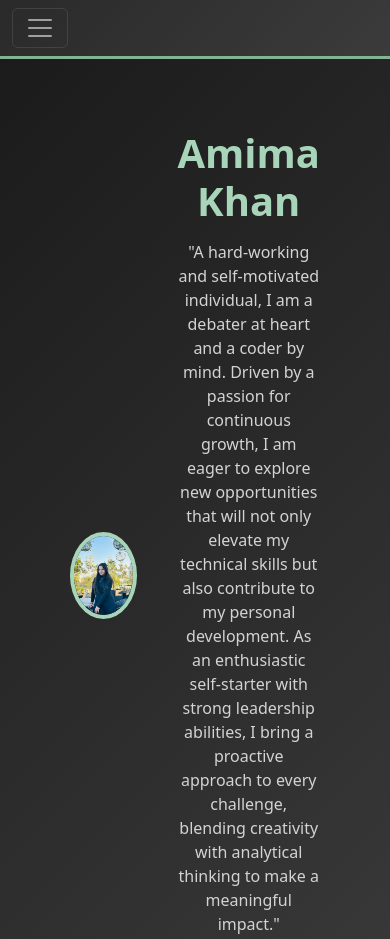
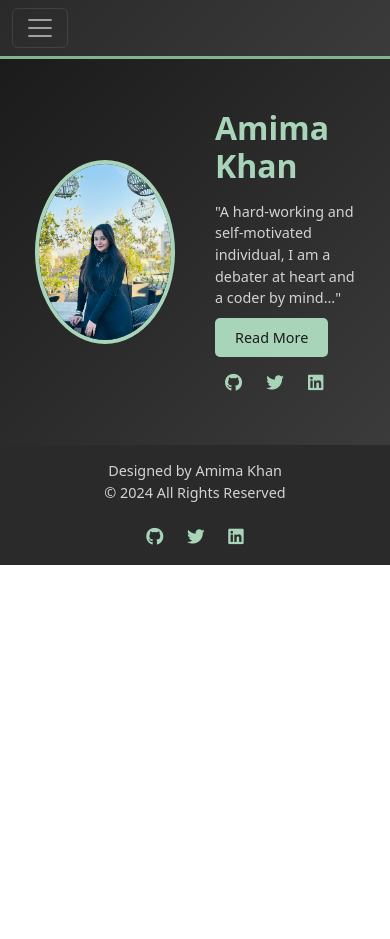
Before and after one commit to AmimaKhan002/PORTFOLIO-, a plain HTML site: page index.html in a window 390 px wide. Shown: the top 939 px of the page. After the commit the page ends 844 px from the top, so only its background shows below. Drawn offline with nearby package versions, Linux system fonts and the light colour scheme.

Commit message:
Update index.html

```diff
--- a/index.html
+++ b/index.html
@@ -11,7 +11,6 @@
     <link href="https://cdnjs.cloudflare.com/ajax/libs/font-awesome/6.0.0-beta3/css/all.min.css" rel="stylesheet">
     <style>
         /* Navbar styling */
-
         .navbar {
             background: linear-gradient(135deg, #2a2a2a, #3b3b3b);
             border-bottom: 3px solid #82b392;
@@ -31,10 +30,6 @@
             color: #a8d5ba;
         }
 
-        .navbar-nav {
-            margin: 0 auto;
-        }
-
         .section {
             background-color: #1b1b1b;
             color: #fff;
@@ -51,24 +46,17 @@
             animation: fadeIn 1.5s ease-in-out;
         }
 
-        .container {
-            max-width: 800px;
-        }
-        /* Intro Section Styling */
-
         .intro-section {
             display: flex;
             flex-wrap: wrap;
             align-items: center;
-            padding: 50px;
+            padding: 30px 15px;
             background: linear-gradient(135deg, #1b1b1b, #3b3b3b);
             color: #fff;
-            animation: fadeIn 2s ease-in-out;
         }
 
         .intro-text {
             flex: 1;
-            text-align: center;
             padding: 20px;
         }
 
@@ -97,7 +85,6 @@
         .social-links a:hover {
             color: #fff;
         }
-        /* Read More Button Styling */
 
         .read-more-btn {
             margin-top: 20px;
@@ -115,7 +102,6 @@
             background-color: #82b392;
             color: #fff;
         }
-        /* Profile Picture Styling */
 
         .profile-picture {
             flex: 1;
@@ -131,9 +117,7 @@
             border-radius: 50%;
             border: 4px solid #a8d5ba;
             object-fit: cover;
-            animation: zoomIn 2s ease-in-out;
         }
-        /* Footer Styling */
 
         .footer {
             background: #2a2a2a;
@@ -156,32 +140,28 @@
         .footer .social-links a:hover {
             color: #fff;
         }
-        /* Animations */
 
-        @keyframes fadeIn {
-            from {
-                opacity: 0;
+        @media (max-width: 768px) {
+            .intro-text h1 {
+                font-size: 2rem;
             }
-            to {
-                opacity: 1;
+
+            .intro-text p {
+                font-size: 0.9rem;
             }
-        }
 
-        @keyframes zoomIn {
-            from {
-                transform: scale(0.8);
-                opacity: 0;
+            .read-more-btn {
+                font-size: 0.9rem;
             }
-            to {
-                transform: scale(1);
-                opacity: 1;
+
+            .footer {
+                flex-direction: column;
             }
         }
     </style>
 </head>
 
 <body>
-
     <!-- Navbar -->
     <nav class="navbar navbar-expand-lg navbar-dark">
         <div class="container">
@@ -190,47 +170,31 @@
             </button>
             <div class="collapse navbar-collapse justify-content-center" id="navbarNav">
                 <ul class="navbar-nav">
-                    <li class="nav-item"><a class="nav-link active" href="./home.html"><i class="fas fa-home"></i> Home</a>
-                    </li>
-                    <li class="nav-item"><a class="nav-link" href="./about.html"><i class="fas fa-user"></i> About</a>
-                    </li>
-                    <li class="nav-item"><a class="nav-link" href="./about.html#projects"><i class="fas fa-briefcase"></i>
-                            Project</a></li>
-                    <li class="nav-item"><a class="nav-link" href="./resume.html"><i class="fas fa-file-alt"></i>
-                            Resume</a></li>
-                    <li class="nav-item"><a class="nav-link" href="/portfolio/misc.html"><i
-                                class="fas fa-ellipsis-h"></i> Misc</a></li>
+                    <li class="nav-item"><a class="nav-link active" href="./home.html"><i class="fas fa-home"></i> Home</a></li>
+                    <li class="nav-item"><a class="nav-link" href="./about.html"><i class="fas fa-user"></i> About</a></li>
+                    <li class="nav-item"><a class="nav-link" href="./about.html#projects"><i class="fas fa-briefcase"></i> Project</a></li>
+                    <li class="nav-item"><a class="nav-link" href="./resume.html"><i class="fas fa-file-alt"></i> Resume</a></li>
+                    <li class="nav-item"><a class="nav-link" href="/portfolio/misc.html"><i class="fas fa-ellipsis-h"></i> Misc</a></li>
                 </ul>
-
             </div>
         </div>
     </nav>
 
-
     <!-- Intro Section -->
     <section class="intro-section">
-        <!-- Profile Picture -->
         <div class="profile-picture">
             <img src="intro1.JPG" alt="Amima Khan">
         </div>
-        <!-- Intro Text -->
-
         <div class="intro-text">
             <h1>Amima Khan</h1>
-            <p>"A hard-working and self-motivated individual, I am a debater at heart and a coder by mind. Driven by a passion for continuous growth, I am eager to explore new opportunities that will not only elevate my technical skills but also contribute
-                to my personal development. As an enthusiastic self-starter with strong leadership abilities, I bring a proactive approach to every challenge, blending creativity with analytical thinking to make a meaningful impact."</p>
-            <!-- Read More Button -->
+            <p>"A hard-working and self-motivated individual, I am a debater at heart and a coder by mind..."</p>
             <a href="./about.html" class="read-more-btn">Read More</a>
-            <!-- Social Links -->
             <div class="social-links">
-                <a href="https://github.com/AmimaKhan002" class="github-link" target="_blank" aria-label="GitHub"><i
-                        class="fab fa-github"></i></a>
+                <a href="https://github.com/AmimaKhan002" class="github-link" target="_blank" aria-label="GitHub"><i class="fab fa-github"></i></a>
                 <a href="https://twitter.com/AmimaKhan002" class="github-link" target="_blank" aria-label="Twitter"><i class="fab fa-twitter"></i></a>
                 <a href="https://www.linkedin.com/in/amima-khan-9812741aa/" class="github-link" target="_blank" aria-label="LinkedIn"><i class="fab fa-linkedin"></i></a>
             </div>
         </div>
-
-
     </section>
 
     <!-- Footer -->
@@ -239,16 +203,14 @@
             <div>Designed by Amima Khan</div>
             <div>&copy; 2024 All Rights Reserved</div>
             <div class="social-links">
-                <a href="https://github.com/AmimaKhan002" class="github-link" target="_blank" aria-label="GitHub"><i
-                        class="fab fa-github"></i></a>
-                <a href="https://twitter.com/AmimaKhan002" class="github-link" target="_blank" aria-label="Twitter"><i
-                        class="fab fa-twitter"></i></a>
+                <a href="https://github.com/AmimaKhan002" class="github-link" target="_blank" aria-label="GitHub"><i class="fab fa-github"></i></a>
+                <a href="https://twitter.com/AmimaKhan002" class="github-link" target="_blank" aria-label="Twitter"><i class="fab fa-twitter"></i></a>
                 <a href="https://www.linkedin.com/in/amima-khan-9812741aa/" class="github-link" target="_blank" aria-label="LinkedIn"><i class="fab fa-linkedin"></i></a>
             </div>
         </div>
     </footer>
 
-    <!-- Optional: Include Bootstrap JS and Font Awesome JS -->
+    <!-- Optional Bootstrap JS -->
     <script src="https://cdn.jsdelivr.net/npm/bootstrap@5.3.0/dist/js/bootstrap.bundle.min.js"></script>
 </body>
 
```
